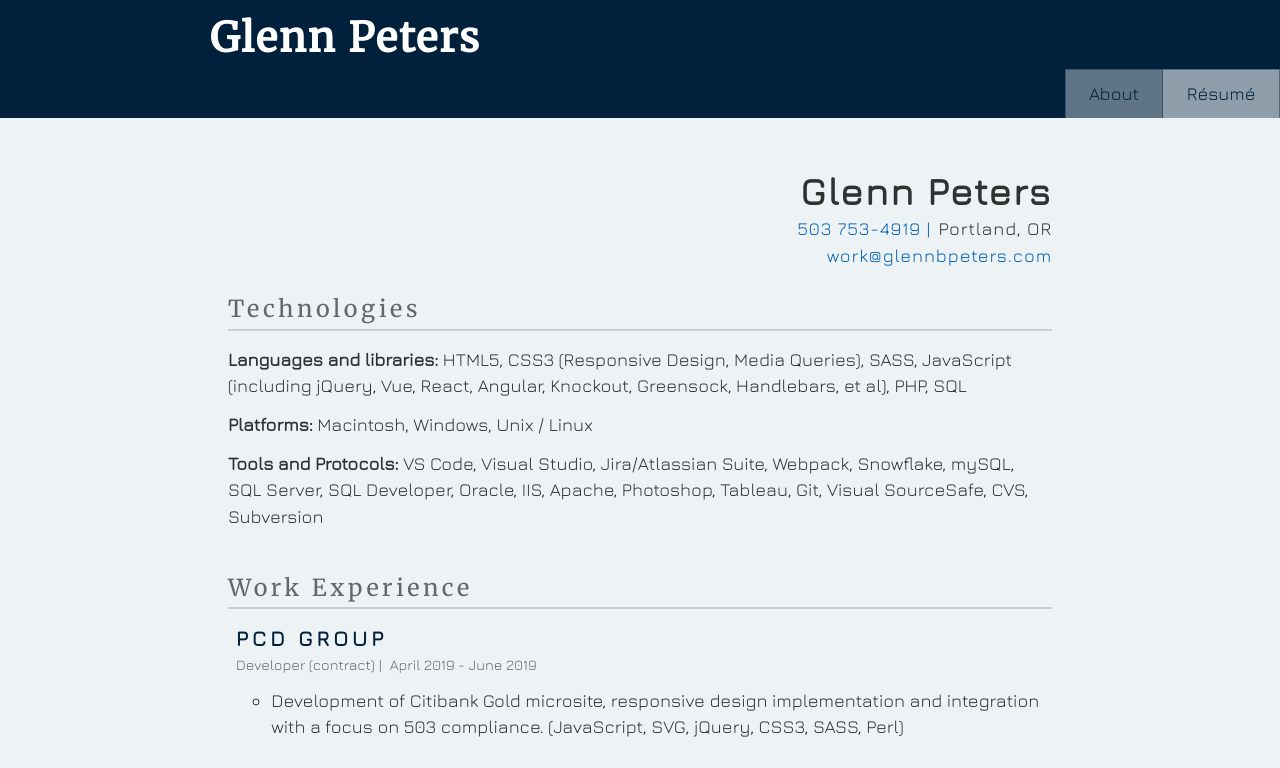
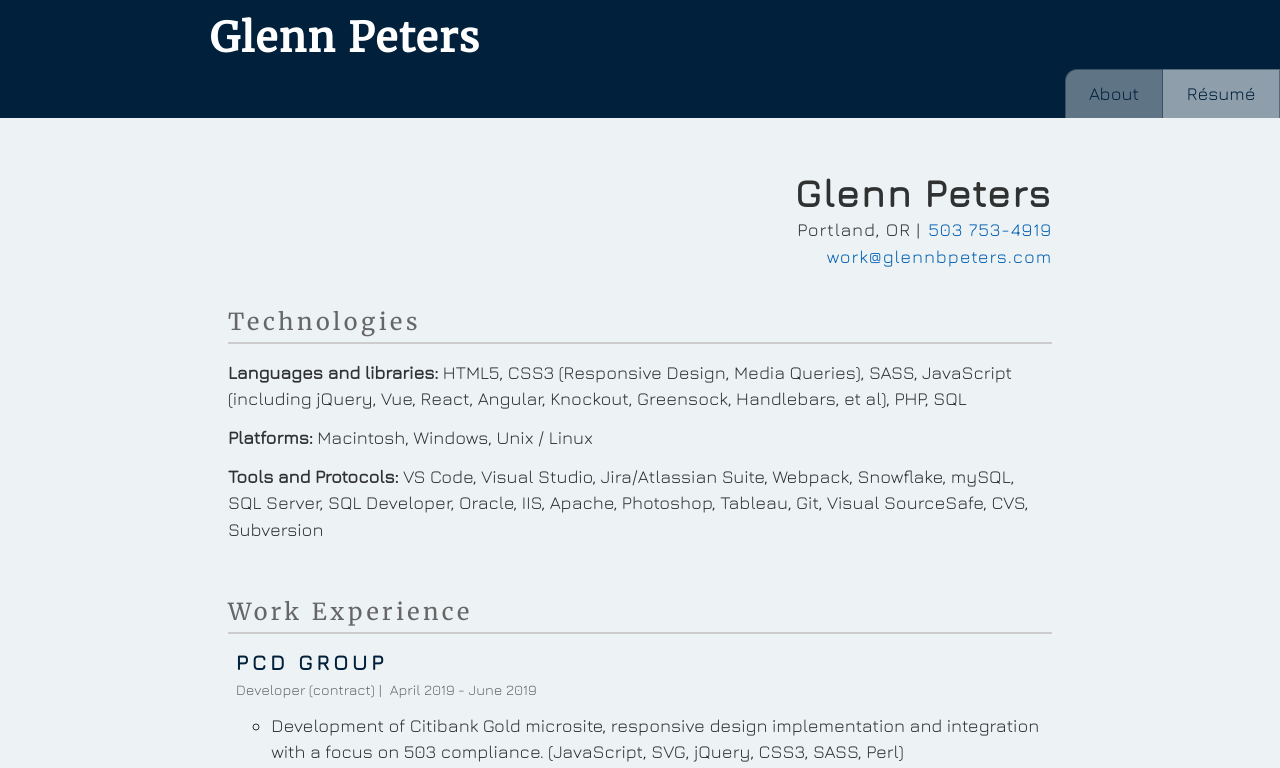
Before and after one commit to glennpeters/glennbpeters-gatsby, a Gatsby site: page /resume in a window 1280 px wide. Shown: the top 768 px of the page. Built offline with nearby package versions, Linux system fonts and the light colour scheme; Gatsby itself is replaced by a stand-in of ours.

Commit message:
Added new profile photo, styling changes

```diff
--- a/src/components/imageGlenn.js
+++ b/src/components/imageGlenn.js
@@ -18,11 +18,12 @@ import Img from "gatsby-image"
  // 2012_me_kauai_beach-crop.jpg
  // 2017-08-21_eclise-shadows.jpg
  // 2016-10-04_me_with_hoe-crop.jpg
+ // 2019-11-24_glenn-mural
 
 const ImageGlenn = () => {
   const data = useStaticQuery(graphql`
     query {
-      placeholderImage: file(relativePath: { eq: "2016-10-04_me_with_hoe-crop.jpg" }) {
+      placeholderImage: file(relativePath: { eq: "2019-11-24_glenn-mural.jpg" }) {
         childImageSharp {
           fluid(maxWidth: 300) {
             ...GatsbyImageSharpFluid
--- a/src/components/layout.css
+++ b/src/components/layout.css
@@ -755,7 +755,8 @@ p.button {
 } */
 .item {
 	flex: 0 1 auto;
-	margin: 5px;
+  margin: 5px;
+  padding: 0 0.5em;
 }
 
 
--- a/src/css/header.css
+++ b/src/css/header.css
@@ -47,10 +47,12 @@ header nav a {
     background-color: rgba(237, 242, 244, 0.4);
     color: #00203b;
     display: inline-flex;
+    border-radius: 12px 0 0 0;
 }
 
 header nav a + a {
     border-left: none;
+    border-radius: 0;
 }
 
 header nav a[aria-current="page"] {
--- a/src/css/resume.css
+++ b/src/css/resume.css
@@ -23,25 +23,31 @@
 	color: #0074d8;
 }
 
+#my-info {
+	text-align: right;
+	margin: 0 auto;
+	font-size: 1.8rem;
+}
+
 #my-info h1 {
 	line-height: 1;
 	margin: 0.3em 0 0.1em 0;
-	font-size: 2.1em;
+	font-size: 2.15rem;
 	letter-spacing: 0.12rem;
 }
 
-#my-info p {
+#my-info > div {
 	margin: 0;
 	letter-spacing: 0.05em;
+	font-size: 1rem;
 	line-height: 1.5;
 }
 
-#my-info {
-	text-align: right;
-	margin: 0 auto;
+#my-info a[href^="tel:"] {
+	font-size: 1rem;
 }
 
-#my-info a[href^="tel:"]:after {
+#my-info .address:after {
 	content: " | ";
 	margin-right: 0.1em;
 }
@@ -97,14 +103,13 @@ section > h2 {
 	font-size: 1.3rem;
 	font-weight: 300;
 	letter-spacing: 0.15em;
-	margin: 0px;
 	color: #666;
-	padding-bottom: 0.3em;
-	margin-bottom: 0.7em;
+	padding: 0.5em 0 0.3em;
+	margin: 0 0 0.7em;
 	border-bottom: 2px solid #ccc;
 	position: -webkit-sticky;
 	position: sticky;
-	top: 120px;
+	top: 118px;
 	background-color: #edf2f4;
 }
 
@@ -218,9 +223,14 @@ section#note > h2 {
 
 	#my-info a[href^="tel:"] {
 		display: block;
+		font-size: 170%;
 	}
 
-	#my-info a[href^="tel:"]:after {
+	#my-info .address {
+		font-size: 2rem;
+	}
+
+	#my-info .address:after {
 		content: "";
 		margin-right: 0;
 	}
--- a/src/pages/resume.js
+++ b/src/pages/resume.js
@@ -15,11 +15,15 @@ const Resume = () => (
 			<div id="my-info">
 				<h1>Glenn Peters</h1>
 
-				<p>
+				<div>
+					<span className="address">
+						Portland, OR
+					</span>
 					<a href="tel:503-753-4919">503 753-4919</a>
-					Portland, OR<br />
-					<a href="mailto:work@glennbpeters.com">work@glennbpeters.com</a>
-				</p>
+					<div>
+						<a href="mailto:work@glennbpeters.com">work@glennbpeters.com</a>
+					</div>
+				</div>
 			</div>
 
 			<section id="technologies">
@@ -204,7 +208,7 @@ const Resume = () => (
 						</div>
 						<div className="address">
 							309 SW Sixth Avenue, Suite 700<br />
-							Portland  Oregon  97204
+							Portland, OR  97204
 						</div>
 					</div>
 
@@ -246,7 +250,7 @@ const Resume = () => (
 						</div>
 						<div className="address">
 							10300 SW Greenburg Rd, Suite 180<br />
-							Portland OR, 97223
+							Portland, OR 97223
 						</div>
 					</div>
 
@@ -267,7 +271,7 @@ const Resume = () => (
 						</div>
 						<div className="address">
 							1001 SE Water Avenue, Suite 250<br />
-							Portland, Oregon 97214
+							Portland, OR 97214
 						</div>
 					</div>
 
```
Also changed, not shown: 1 other file.
